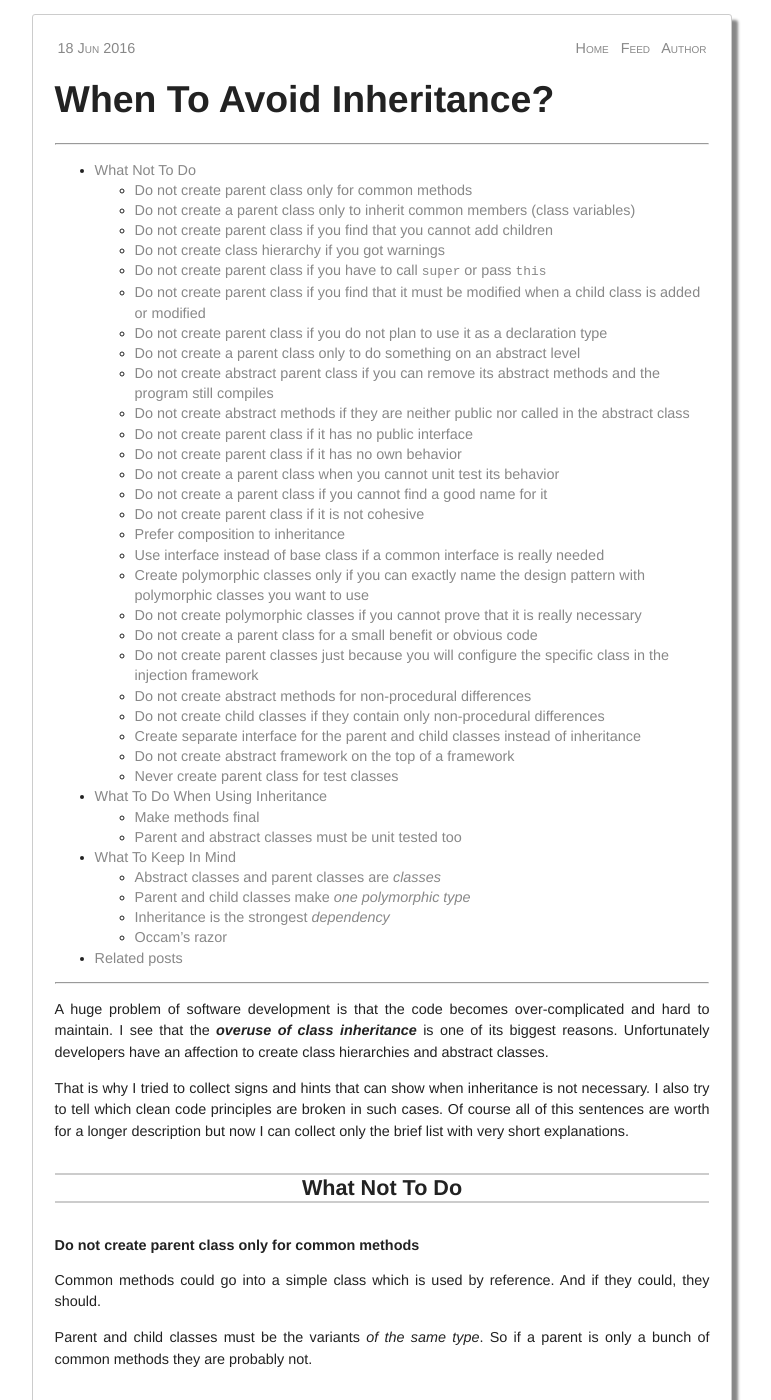
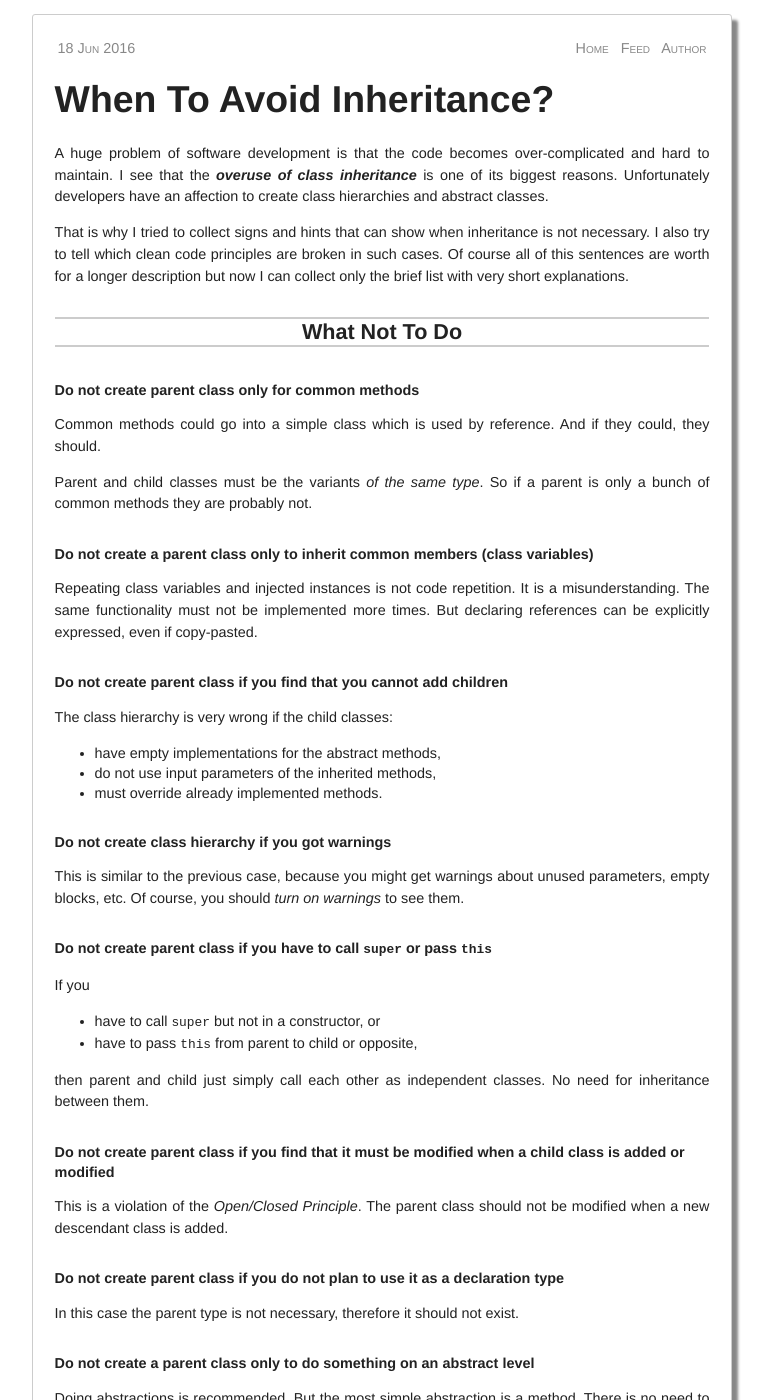
Before and after one commit to woj-tek/petozoltan.github.io, a Jekyll site: the page built from _posts/2016-06-18-when-to-avoid-inheritance.md, in a window 1280 px wide and 1400 px high. Shown: the whole window, without its empty margins (258-1029 px from the left). Built offline with Jekyll 4.4.1, drawn with Linux system fonts in a browser that asks for light colours.

Commit message:
Update 2016-06-18-when-to-avoid-inheritance.md

```diff
--- a/_posts/2016-06-18-when-to-avoid-inheritance.md
+++ b/_posts/2016-06-18-when-to-avoid-inheritance.md
@@ -3,13 +3,6 @@ layout: post
 title: "When To Avoid Inheritance?"
 date: 2016-06-18
 ---
-
-***
-
-* TOC
-{:toc}
-
-***
 
 A huge problem of software development is that the code becomes over-complicated and hard to maintain. I see that the ***overuse of class inheritance*** is one of its biggest reasons. Unfortunately developers have an affection to create class hierarchies and abstract classes.
 
```
